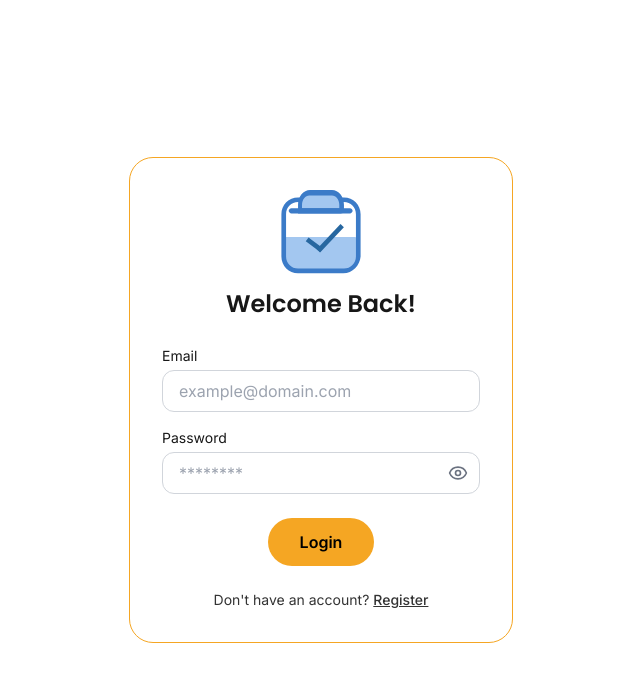
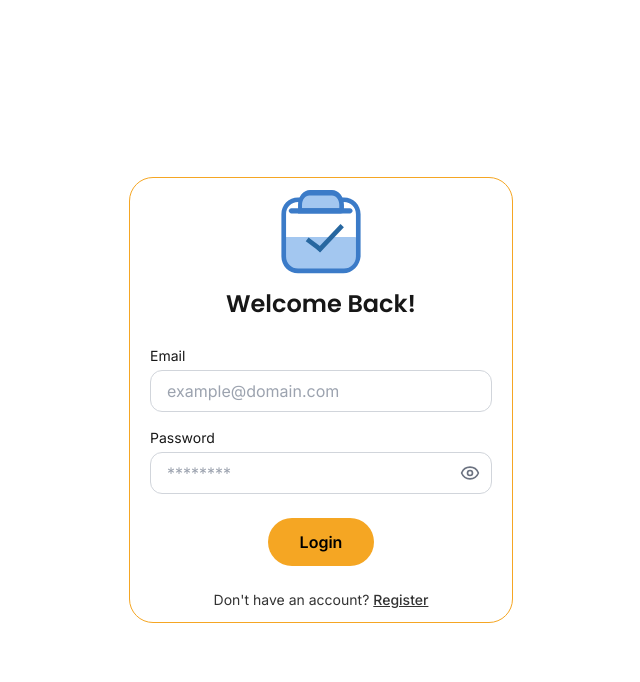
Before and after one commit to IbrahimItani01/sajjil-app, a Next.js app: page /auth in a window 1280 px wide. Shown: the top 682 px of the page, without its empty margins (319-959 px from the left). Built offline with nearby package versions, Linux system fonts and the light colour scheme.

Commit message:
components<>re-engineered the authForm for better readablity and maintablity

```diff
--- a/components/AuthForm.tsx
+++ b/components/AuthForm.tsx
@@ -1,11 +1,15 @@
 "use client";
-import Image from "next/image";
 import React, { useState } from "react";
-import CustomInput from "./base/CustomInput";
 import ActionButton from "./base/ActionButton";
+import ErrorMessage from "./base/ErrorMessage";
+import { validateForm } from "@/lib/utils/auth.utils";
+import FormFooter from "./auth/FormFooter";
+import FormHeader from "./auth/FormHeader";
+import FormBody from "./auth/FormBody";
 
 const AuthForm = () => {
 	const [isLogin, setIsLogin] = useState(true);
+	const [error, setError] = useState("");
 	const [form, setForm] = useState({
 		name: "",
 		email: "",
@@ -29,79 +33,47 @@ const AuthForm = () => {
 			password: "",
 			confirmPassword: "",
 		});
+		setError("");
+	};
+
+	const handleSubmit = () => {
+		if (!validateForm({ isLogin, form, setError })) return;
+		setForm({
+			name: "",
+			email: "",
+			password: "",
+			confirmPassword: "",
+		});
+		// TODO: Handle api call
 	};
 
 	return (
 		<div className='min-h-screen flex items-center justify-center'>
-			<div className='w-[90%] sm:w-[80%] md:w-[50%] lg:w-[30%] h-auto flex flex-col gap-6 border border-accent rounded-3xl bg-white overflow-hidden p-6 sm:p-8'>
-				<div className='flex flex-col items-center gap-3'>
-					<Image
-						src='/logo.svg'
-						alt='logo'
-						width={80}
-						height={80}
+			<ErrorMessage
+				message={error}
+				onClose={() => setError("")}
+			/>
+
+			<div className='w-[90%] sm:w-[80%] md:w-[50%] lg:w-[30%] h-auto flex flex-col gap-6 border border-accent rounded-3xl bg-white overflow-hidden px-5 py-3 '>
+				<FormHeader isLogin={isLogin} />
+
+				<FormBody
+					form={form}
+					handleChange={handleChange}
+					isLogin={isLogin}
+				/>
+
+				<div className='w-full flex justify-center'>
+					<ActionButton
+						title={isLogin ? "Login" : "Register"}
+						onPress={handleSubmit}
 					/>
-					<h1 className='text-h3 font-poppins font-semibold text-center sm:text-h3'>
-						{isLogin ? "Welcome Back!" : "Create an Account"}
-					</h1>
 				</div>
 
-				<div className='flex flex-col gap-4'>
-					{!isLogin && (
-						<CustomInput
-							type='text'
-							label='Name'
-							name='name'
-							placeholder='John Doe'
-							value={form.name}
-							onChange={handleChange}
-						/>
-					)}
-					<CustomInput
-						type='email'
-						label='Email'
-						name='email'
-						placeholder='example@domain.com'
-						value={form.email}
-						onChange={handleChange}
-					/>
-					<div className='flex gap-4 flex-col'>
-						<CustomInput
-							type='password'
-							label='Password'
-							name='password'
-							placeholder='********'
-							value={form.password}
-							onChange={handleChange}
-						/>
-						{!isLogin && (
-							<CustomInput
-								type='password'
-								label='Confirm Password'
-								name='confirmPassword'
-								placeholder='********'
-								value={form.confirmPassword}
-								onChange={handleChange}
-							/>
-						)}
-					</div>
-				</div>
-
-				<div className='w-full flex justify-center'>
-					<ActionButton title={isLogin ? "Login" : "Register"} />
-				</div>
-
-				<div className='w-full text-text text-center text-sm font-inter'>
-					<p>
-						{isLogin ? "Don't have an account?" : "Already have an account?"}
-						<span
-							className='underline font-medium hover:text-accent cursor-pointer ml-1'
-							onClick={handleSwitch}
-						>
-							{isLogin ? "Register" : "Login"}
-						</span>
-					</p>
-				</div>
+				<FormFooter
+					handleSwitch={handleSwitch}
+					isLogin={isLogin}
+				/>
 			</div>
 		</div>
 	);
```
